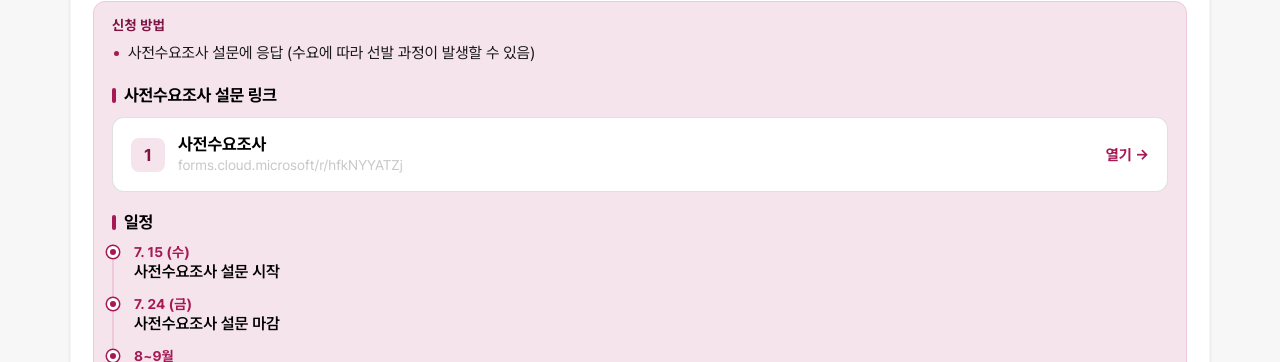
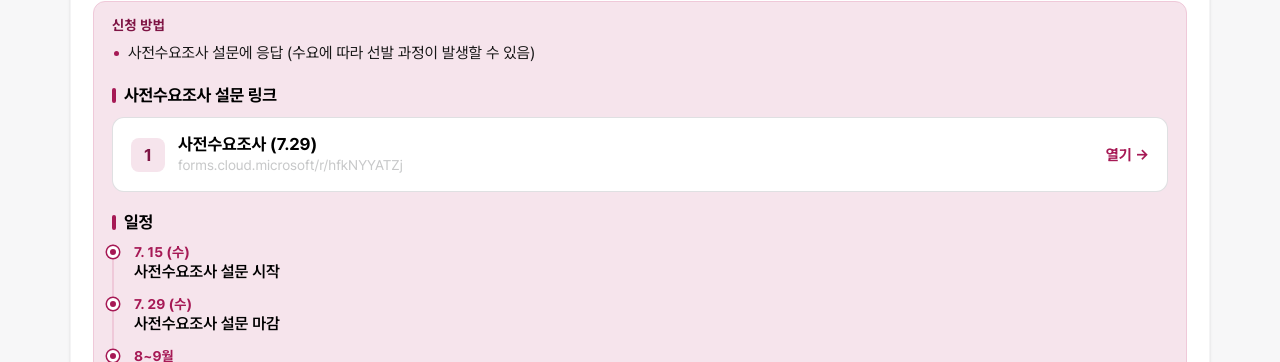
Before and after one commit to postechair/event, a Next.js app: page /event/ in a window 1280 px wide. Shown: the part 4514-4876 px from the top of the page. Built offline with nearby package versions, Linux system fonts and the light colour scheme.

Commit message:
Align survey deadline to 7.29 in bootcamp apply box
오너 지시: 설문 링크 라벨 "사전수요조사 (7.29)", 일정 마감일
7.24(금)→7.29(수).

Co-Authored-By: Claude Fable 5 <noreply@anthropic.com>

```diff
--- a/components/EventEducation.tsx
+++ b/components/EventEducation.tsx
@@ -53,13 +53,13 @@ export default function EventEducation() {
             <div className="sech">사전수요조사 설문 링크</div>
             <div className="links">
               <a className="linkbtn" href="https://forms.cloud.microsoft/r/hfkNYYATZj" target="_blank" rel="noopener">
-                <span className="ln">1</span><span className="lt"><span className="lk">사전수요조사</span><span className="lu">forms.cloud.microsoft/r/hfkNYYATZj</span></span><span className="lgo">열기 →</span>
+                <span className="ln">1</span><span className="lt"><span className="lk">사전수요조사 (7.29)</span><span className="lu">forms.cloud.microsoft/r/hfkNYYATZj</span></span><span className="lgo">열기 →</span>
               </a>
             </div>
             <div className="sech">일정</div>
             <div className="tl">
               <div className="tlrow"><div className="tld">7. 15 (수)</div><div className="tlt">사전수요조사 설문 시작</div></div>
-              <div className="tlrow"><div className="tld">7. 24 (금)</div><div className="tlt">사전수요조사 설문 마감</div></div>
+              <div className="tlrow"><div className="tld">7. 29 (수)</div><div className="tlt">사전수요조사 설문 마감</div></div>
               <div className="tlrow"><div className="tld">8~9월</div><div className="tlt">교육생 선발 및 3일 교육 시행</div></div>
               <div className="tlrow"><div className="tld">교육종료 후</div><div className="tlt">현업 연계</div></div>
             </div>
```
Also changed, not shown: 4 other files (tests, documents, lock files or other folders).
